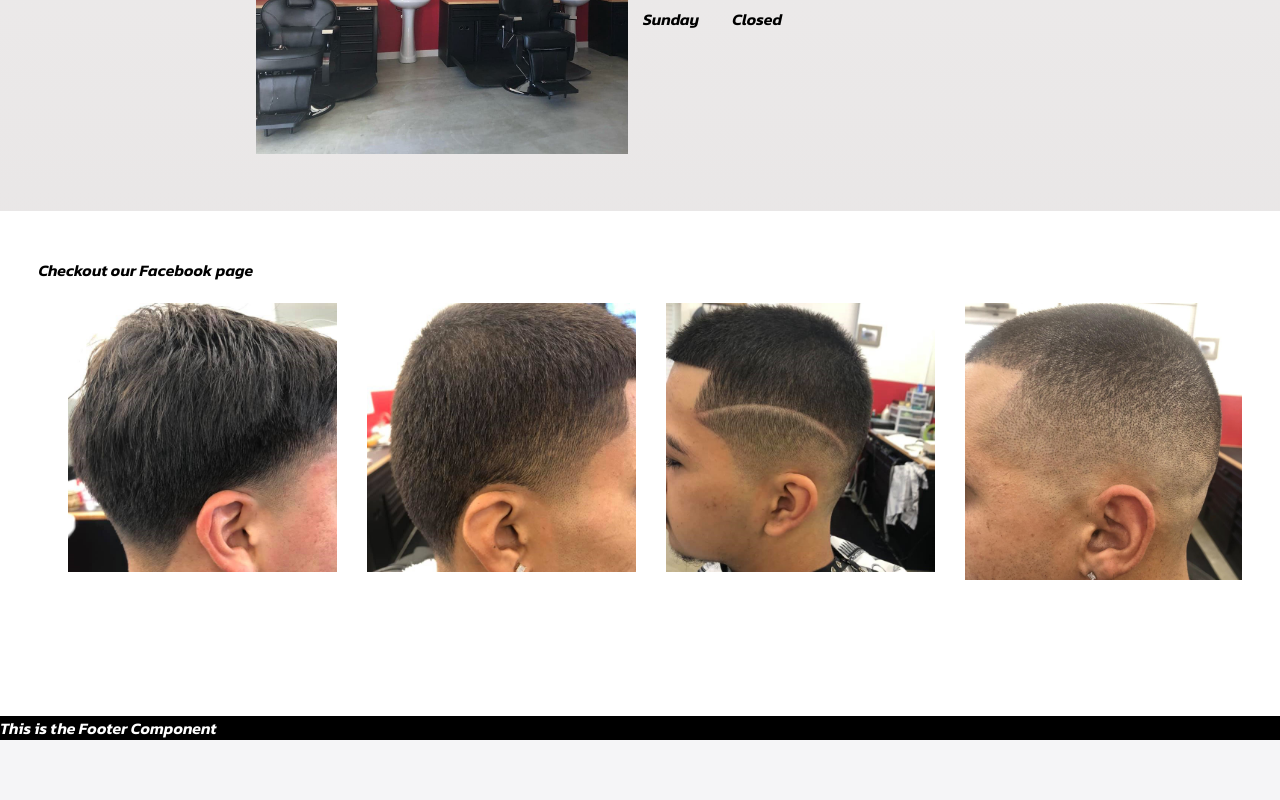
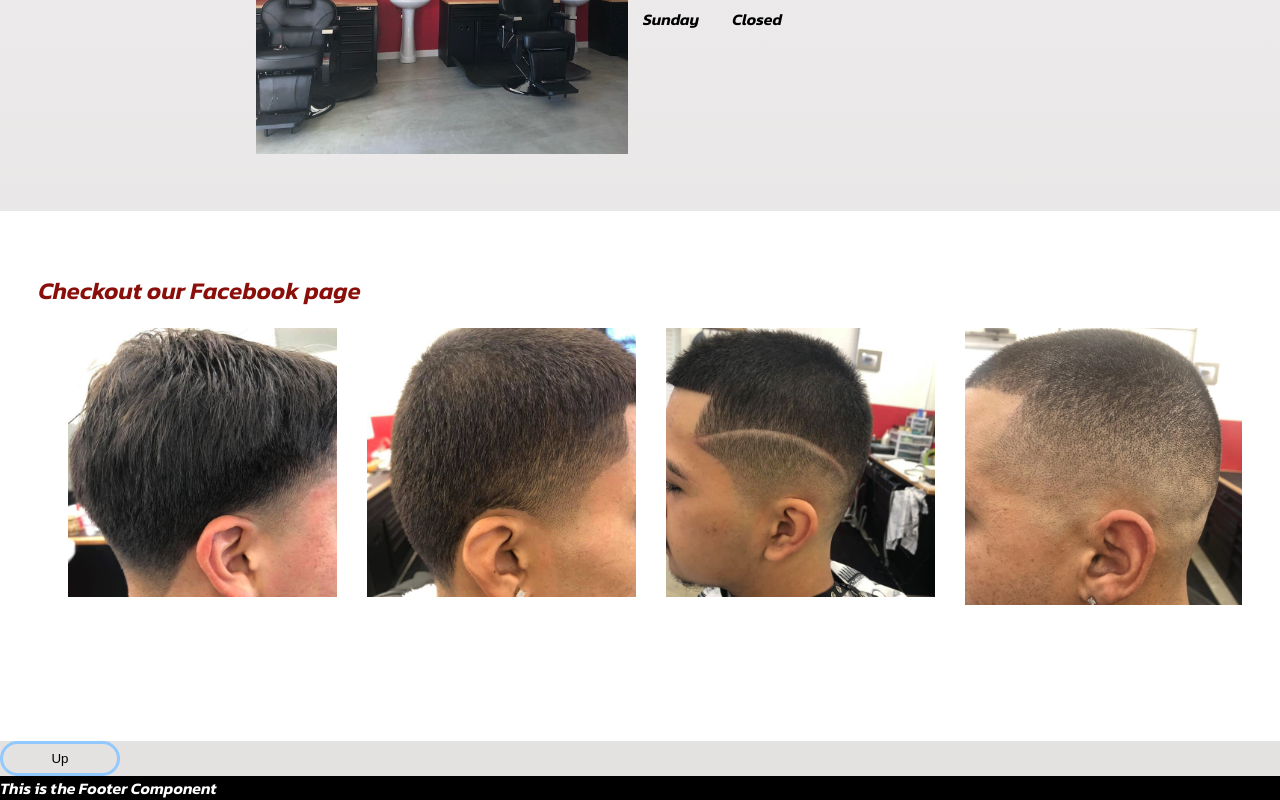
Before and after one commit to Brian4755/Jack-s-Barbershop, a React (Create React App) app: page / in a window 1280 px wide. Shown: the part 2007-2807 px from the top of the page. Before the commit the page ends 2747 px from the top, so only its background shows below. Built offline with nearby package versions, Linux system fonts and the light colour scheme.

Commit message:
scroltotop button add with base functionality

```diff
--- a/src/Home.css
+++ b/src/Home.css
@@ -44,6 +44,10 @@ h2 {
   color: rgb(138, 15, 10);
 }
 
+.examplecutsHeader {
+  margin-top: 3%;
+}
+
 .facebookSection {
   margin-top: 2%;
   margin-left: 3%;
--- a/src/Home.jsx
+++ b/src/Home.jsx
@@ -2,6 +2,7 @@ import Carousel from './Carousel'
 import ExampleCuts from './ExampleCuts'
 import Hours from './Hours'
 import './Home.css'
+import ScrollButton from './ScrollButton'
 
 const Home = () => {
   function handleClick(e) {
@@ -29,10 +30,11 @@ const Home = () => {
       </div>
       <div className='facebookSecBackground'>
         <div className='facebookSection'>
-        <h4>Checkout our Facebook page</h4>
+          <h2 className='examplecutsHeader'>Checkout our Facebook page</h2>
           <ExampleCuts />
         </div>
       </div>
+      <ScrollButton />
     </>
    )
 }
--- /dev/null
+++ b/src/ScrollButton.jsx
@@ -0,0 +1,16 @@
+const ScrollButton = () => {
+  function handleScrollTop() {
+    window.scrollTo({
+      top: 0,
+      behavior: 'smooth'
+    })
+  }
+
+  return (
+    <>
+    <button onClick={handleScrollTop}>Up</button>
+    </>
+   )
+}
+
+export default ScrollButton
```
Lines whose indentation alone changed are shown as unchanged.
